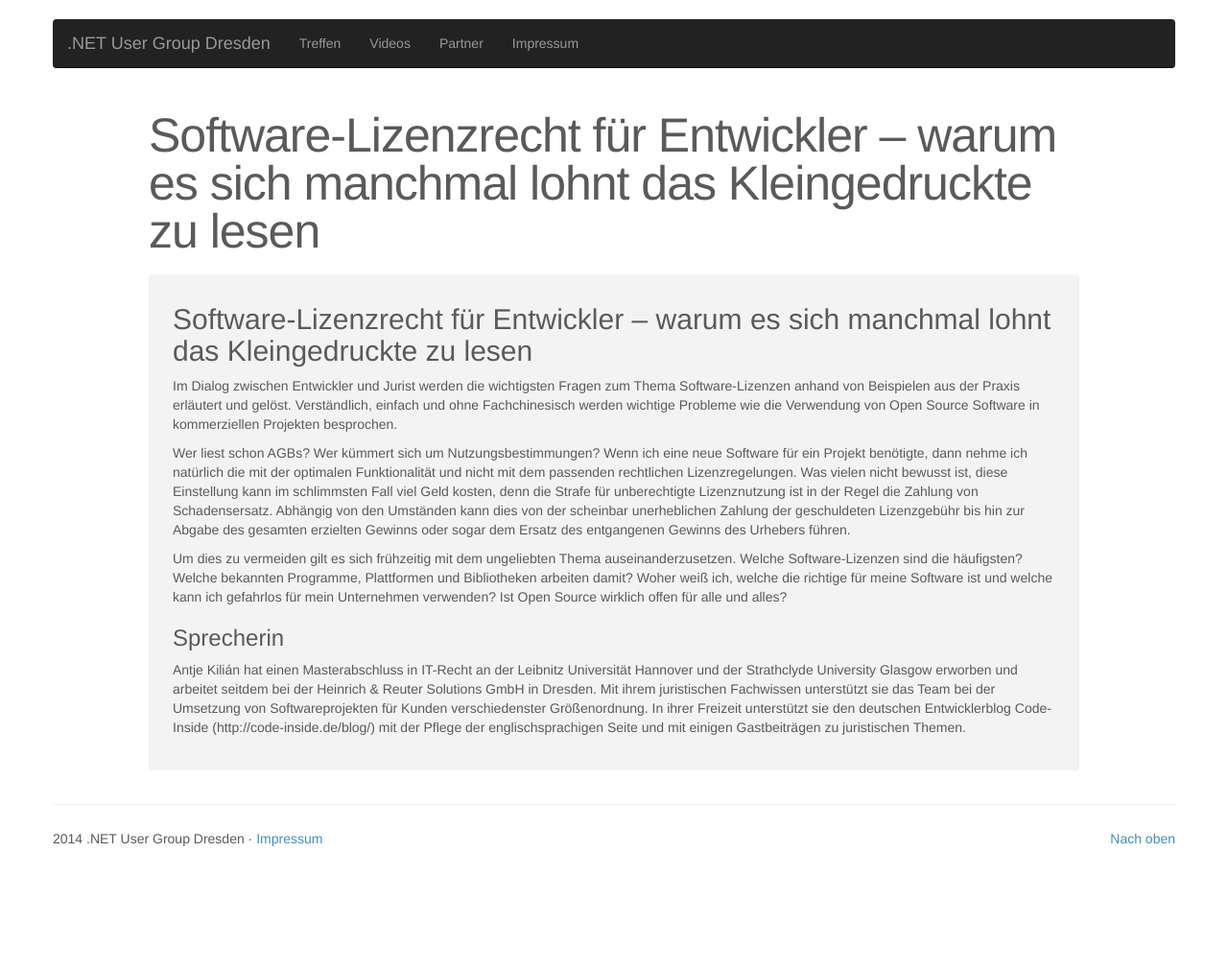
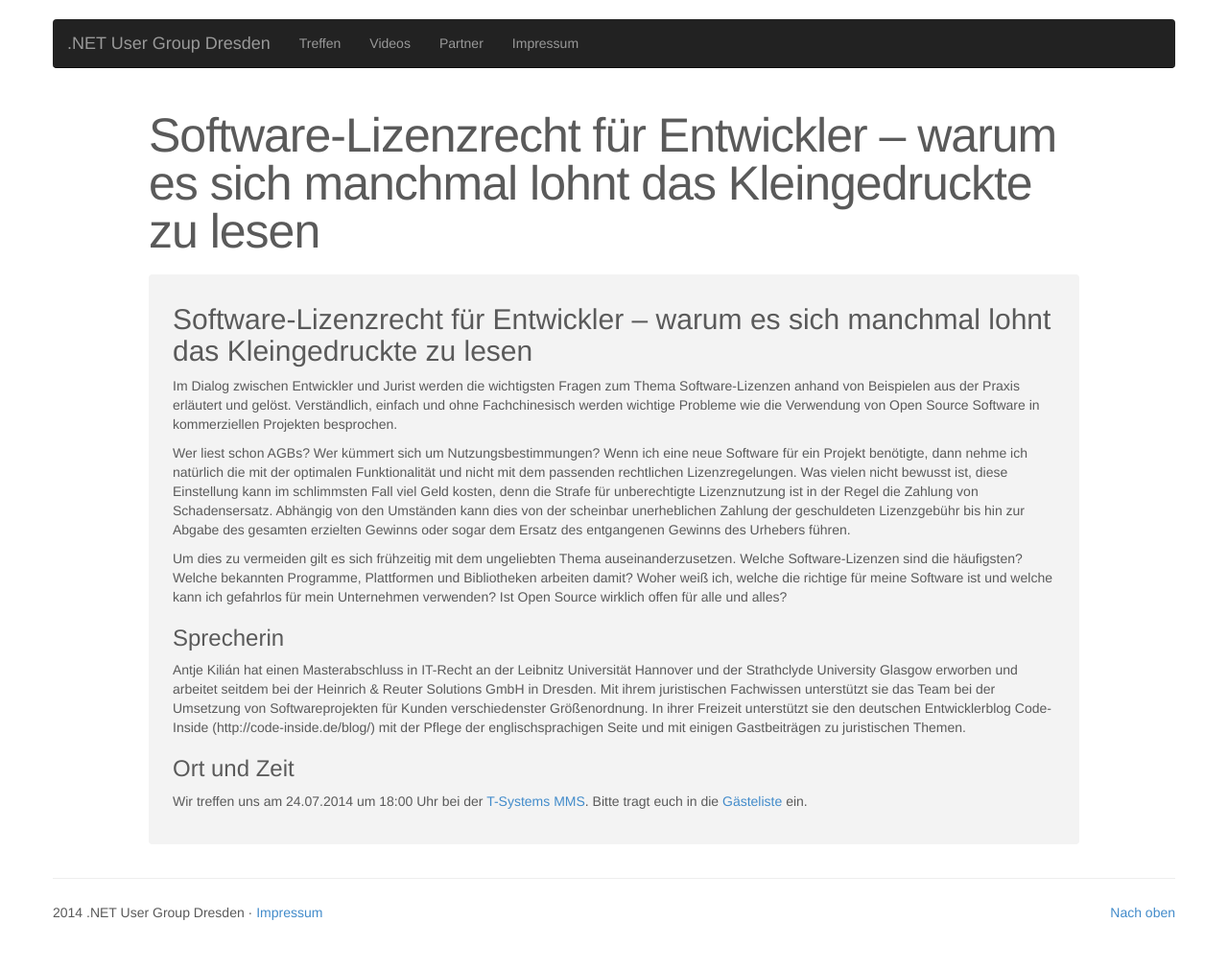
Before and after one commit to dddotnet/dddotnet.github.io, a Jekyll site: the page built from _posts/2014-07-24-Software-Lizenzrecht-fuer-Entwickler.markdown, in a window 1280 px wide. Shown: the whole page at 96% size. Built offline with Jekyll 4.4.1, drawn with Linux system fonts in a browser that asks for light colours; Markdown is read by kramdown in place of the engine named in the settings; before the commit the page ends 934 px from its top, so only the background shows below that.

Commit message:
Anmelde Link für das Xing event eingebaut

```diff
--- a/_posts/2014-07-24-Software-Lizenzrecht-fuer-Entwickler.markdown
+++ b/_posts/2014-07-24-Software-Lizenzrecht-fuer-Entwickler.markdown
@@ -17,3 +17,7 @@
 
 ### Sprecherin
 Antje Kilián hat einen Masterabschluss in IT-Recht an der Leibnitz Universität Hannover und der Strathclyde University Glasgow erworben und arbeitet seitdem bei der Heinrich & Reuter Solutions GmbH in Dresden. Mit ihrem juristischen Fachwissen unterstützt sie das Team bei der Umsetzung von Softwareprojekten für Kunden verschiedenster Größenordnung. In ihrer Freizeit unterstützt sie den deutschen Entwicklerblog Code-Inside (http://code-inside.de/blog/) mit der Pflege der englischsprachigen Seite und mit einigen Gastbeiträgen zu juristischen Themen.
+
+###Ort und Zeit
+
+Wir treffen uns am 24.07.2014 um 18:00 Uhr bei der [T-Systems MMS](http://www.t-systems-mms.com/). Bitte tragt euch in die [Gästeliste](https://www.xing.com/events/software-lizenzrecht-entwickler-1418563) ein.
```
